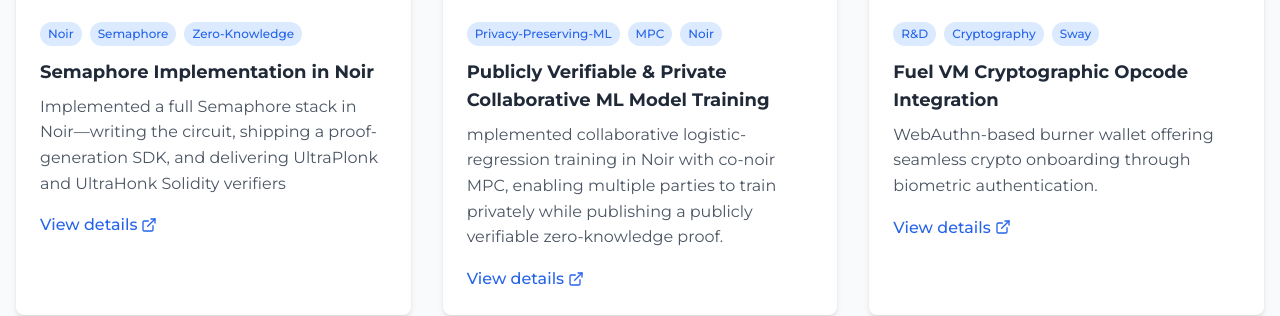
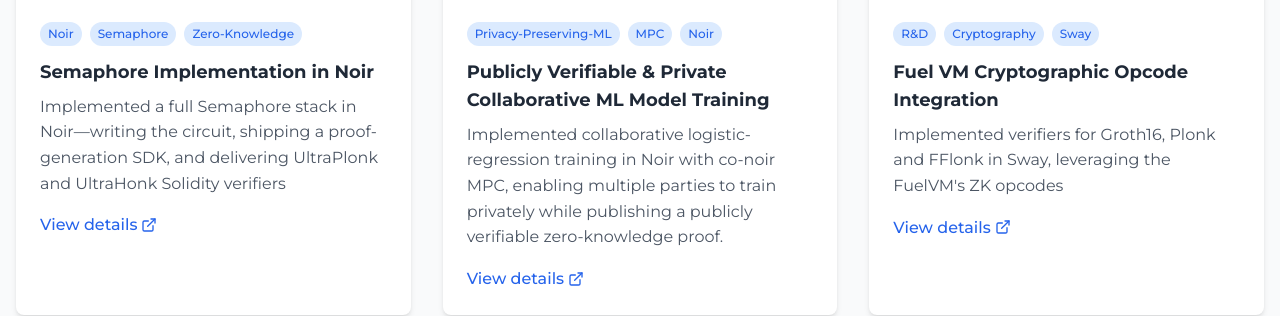
Before and after one commit to hashcloak/hashcloak.github.io, a React (Create React App) app: page / in a window 1280 px wide. Shown: the part 1800-2116 px from the top of the page. Built offline with nearby package versions, Linux system fonts and the light colour scheme.

Commit message:
Updated description for ZK Verifiers project

```diff
--- a/src/Components/Pages/HomePage.tsx
+++ b/src/Components/Pages/HomePage.tsx
@@ -52,13 +52,13 @@
     },
     {
       title: "Publicly Verifiable & Private Collaborative ML Model Training",
-      description: "mplemented collaborative logistic-regression training in Noir with co-noir MPC, enabling multiple parties to train privately while publishing a publicly verifiable zero-knowledge proof.",
+      description: "Implemented collaborative logistic-regression training in Noir with co-noir MPC, enabling multiple parties to train privately while publishing a publicly verifiable zero-knowledge proof.",
       tags: ["Privacy-Preserving-ML", "MPC", "Noir"],
       link: "https://hashcloak.github.io/noir-mpc-ml-report/"
     },
     {
       title: "Fuel VM Cryptographic Opcode Integration",
-      description: "WebAuthn-based burner wallet offering seamless crypto onboarding through biometric authentication.",
+      description: "Implemented verifiers for Groth16, Plonk and FFlonk in Sway, leveraging the FuelVM's ZK opcodes",
       tags: ["R&D", "Cryptography", "Sway"],
       link: "https://github.com/hashcloak/sway-zkp-verifiers"
     },
```
